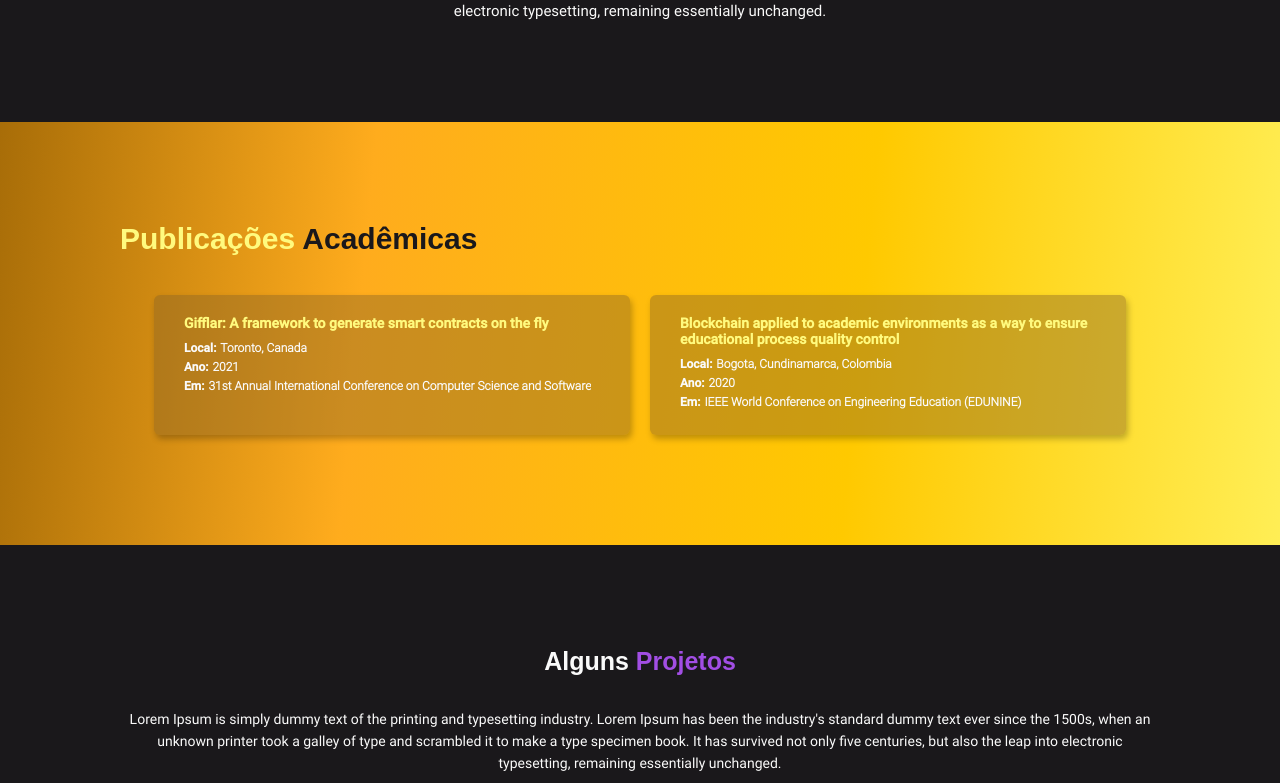
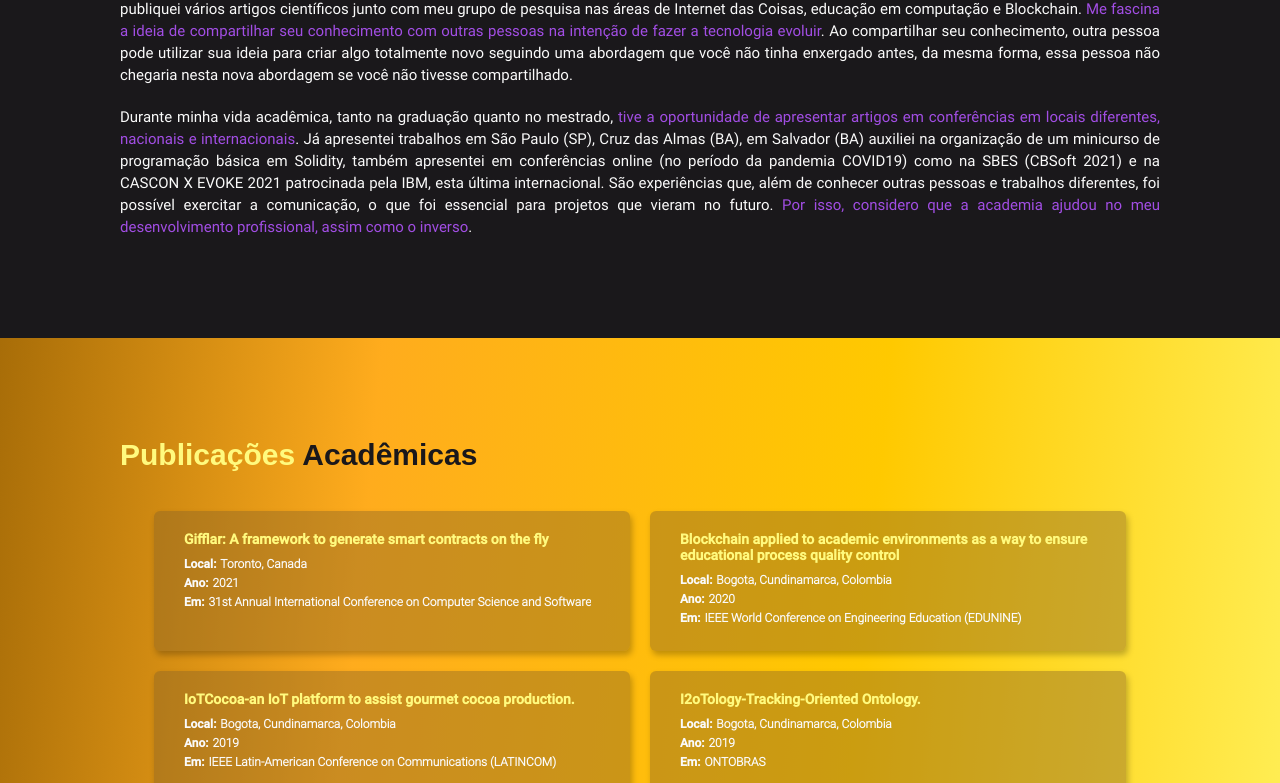
Before and after one commit to levysantiago/personal-page, a React (Create React App) app: page /#/ in a window 1280 px wide. Shown: the part 3477-4260 px from the top of the page. Built offline with nearby package versions, Linux system fonts and the light colour scheme.

Commit message:
refactor: updating academic life text

```diff
--- a/src/components/AcademicLife/index.tsx
+++ b/src/components/AcademicLife/index.tsx
@@ -1,5 +1,11 @@
 import * as React from "react";
-import { Container, Description, Title, TitleContinuation } from "./styles";
+import {
+  Container,
+  Description,
+  HighlightedDescription,
+  Title,
+  TitleContinuation,
+} from "./styles";
 
 const AcademicLife: React.FC = () => {
   return (
@@ -9,12 +15,40 @@ const AcademicLife: React.FC = () => {
       </Title>
 
       <Description>
-        Lorem Ipsum is simply dummy text of the printing and typesetting
-        industry. Lorem Ipsum has been the industry's standard dummy text ever
-        since the 1500s, when an unknown printer took a galley of type and
-        scrambled it to make a type specimen book. It has survived not only five
-        centuries, but also the leap into electronic typesetting, remaining
-        essentially unchanged.
+        É difícil de acreditar, mas eu gosto tanto do mercado quanto da área
+        acadêmica. Desde a graduação eu participo de projetos científicos e, por
+        isso, já publiquei vários artigos científicos junto com meu grupo de
+        pesquisa nas áreas de Internet das Coisas, educação em computação e
+        Blockchain.{" "}
+        <HighlightedDescription>
+          Me fascina a ideia de compartilhar seu conhecimento com outras pessoas
+          na intenção de fazer a tecnologia evoluir
+        </HighlightedDescription>
+        . Ao compartilhar seu conhecimento, outra pessoa pode utilizar sua ideia
+        para criar algo totalmente novo seguindo uma abordagem que você não
+        tinha enxergado antes, da mesma forma, essa pessoa não chegaria nesta
+        nova abordagem se você não tivesse compartilhado.
+      </Description>
+
+      <Description>
+        Durante minha vida acadêmica, tanto na graduação quanto no mestrado,{" "}
+        <HighlightedDescription>
+          tive a oportunidade de apresentar artigos em conferências em locais
+          diferentes, nacionais e internacionais
+        </HighlightedDescription>
+        . Já apresentei trabalhos em São Paulo (SP), Cruz das Almas (BA), em
+        Salvador (BA) auxiliei na organização de um minicurso de programação
+        básica em Solidity, também apresentei em conferências online (no período
+        da pandemia COVID19) como na SBES (CBSoft 2021) e na CASCON X EVOKE 2021
+        patrocinada pela IBM, esta última internacional. São experiências que,
+        além de conhecer outras pessoas e trabalhos diferentes, foi possível
+        exercitar a comunicação, o que foi essencial para projetos que vieram no
+        futuro.{" "}
+        <HighlightedDescription>
+          Por isso, considero que a academia ajudou no meu desenvolvimento
+          profissional, assim como o inverso
+        </HighlightedDescription>
+        .
       </Description>
     </Container>
   );
--- a/src/components/AcademicLife/styles.tsx
+++ b/src/components/AcademicLife/styles.tsx
@@ -41,7 +41,14 @@ export const Description = styled(ResponsiveDescription)(
   font-family: ${props.theme?.fonts.text};
   font-weight: 400;
   line-height: 22px;
-  text-align: center;
+  text-align: justify;
+  margin-top: 20px;
   color: ${props.theme?.colors.white};
 `
 );
+
+export const HighlightedDescription = styled(Description)(
+  (props: IAcademicLifeProps) => `
+  color: ${props.theme.colors.purpleMedium};
+`
+);
--- a/src/components/Articles/content/articles.ts
+++ b/src/components/Articles/content/articles.ts
@@ -25,4 +25,29 @@ export const articles = [
       },
     ],
   },
+  {
+    title: "IoTCocoa-an IoT platform to assist gourmet cocoa production.",
+    link: "https://ieeexplore.ieee.org/abstract/document/8937903",
+    items: [
+      { title: "Local", description: "Bogota, Cundinamarca, Colombia" },
+      { title: "Ano", description: "2019" },
+      {
+        title: "Em",
+        description:
+          "IEEE Latin-American Conference on Communications (LATINCOM)",
+      },
+    ],
+  },
+  {
+    title: "I2oTology-Tracking-Oriented Ontology.",
+    link: "https://ceur-ws.org/Vol-2228/short5.pdf",
+    items: [
+      { title: "Local", description: "Bogota, Cundinamarca, Colombia" },
+      { title: "Ano", description: "2019" },
+      {
+        title: "Em",
+        description: "ONTOBRAS",
+      },
+    ],
+  },
 ];
--- a/src/components/Articles/index.tsx
+++ b/src/components/Articles/index.tsx
@@ -1,7 +1,13 @@
 import ArticleCard from "components/ArticleCard";
 import * as React from "react";
 import { articles } from "./content/articles";
-import { CardsContainer, Container, Title, TitleContinuation } from "./styles";
+import {
+  CardsContainer,
+  Container,
+  Link,
+  Title,
+  TitleContinuation,
+} from "./styles";
 
 const Articles: React.FC = () => {
   return (
@@ -21,6 +27,7 @@ const Articles: React.FC = () => {
           );
         })}
       </CardsContainer>
+      <Link href="https://bit.ly/3hcCeSX">Ver mais publicações</Link>
     </Container>
   );
 };
--- a/src/components/Articles/styles.tsx
+++ b/src/components/Articles/styles.tsx
@@ -38,3 +38,17 @@ export const CardsContainer = styled.div`
   flex-direction: row;
   flex-wrap: wrap;
 `;
+
+export const Link = styled.a.attrs({
+  target: "_blank",
+  rel: "noopener noreferer",
+})(
+  (props: IProps) => `
+  font-family: ${props.theme.fonts.text};
+  color: ${props.theme.colors.black};
+  text-decoration: underline;
+  font-size: 12px;
+  text-align: center;
+  margin-top: 20px;
+`
+);
```
